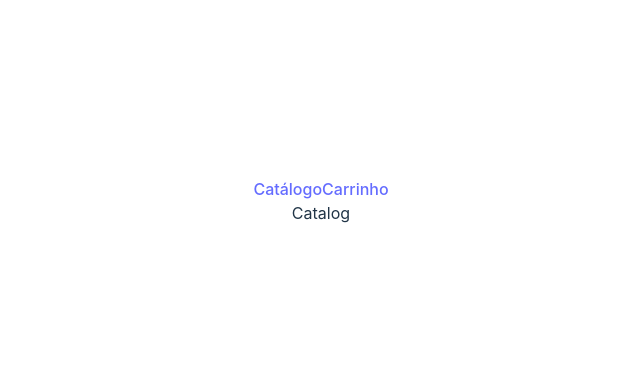
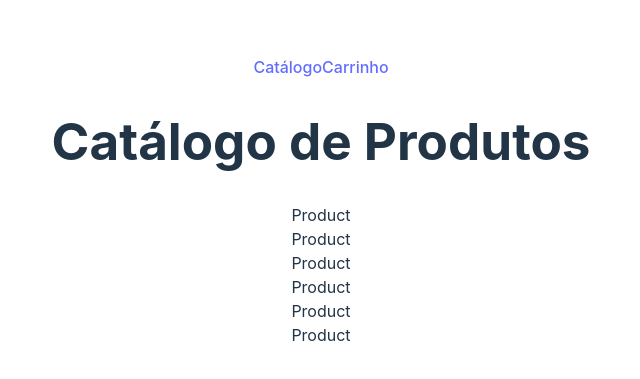
Before and after one commit to JorgeDeAquino/E-Commerce-JA, a React (Vite) app: page / in a window 1280 px wide. Shown: the part 199-578 px from the top of the page, without its empty margins (319-959 px from the left). Built offline with nearby package versions, Linux system fonts and the light colour scheme.

Commit message:
add product

```diff
--- a/src/components/Catalog.jsx
+++ b/src/components/Catalog.jsx
@@ -1,7 +1,16 @@
-import React from 'react'
+import { useState, useEffect } from "react";
+import productsData from "../data/products_mock.json";
+import Product from "./Product";
 
 export default function Catalog() {
-  return (
-    <div>Catalog</div>
-  )
+    return (
+        <div>
+            <h1>Catálogo de Produtos</h1>
+            <div className="products-container">
+                {productsData.map((product) => (
+                    <Product key={product.id} product={product} />
+                ))}
+            </div>
+        </div>
+    )
 }
--- /dev/null
+++ b/src/components/Product.jsx
@@ -0,0 +1,7 @@
+import React from 'react'
+
+export default function Product(product) {
+    return (
+        <div>Product</div>
+    )
+}
```
